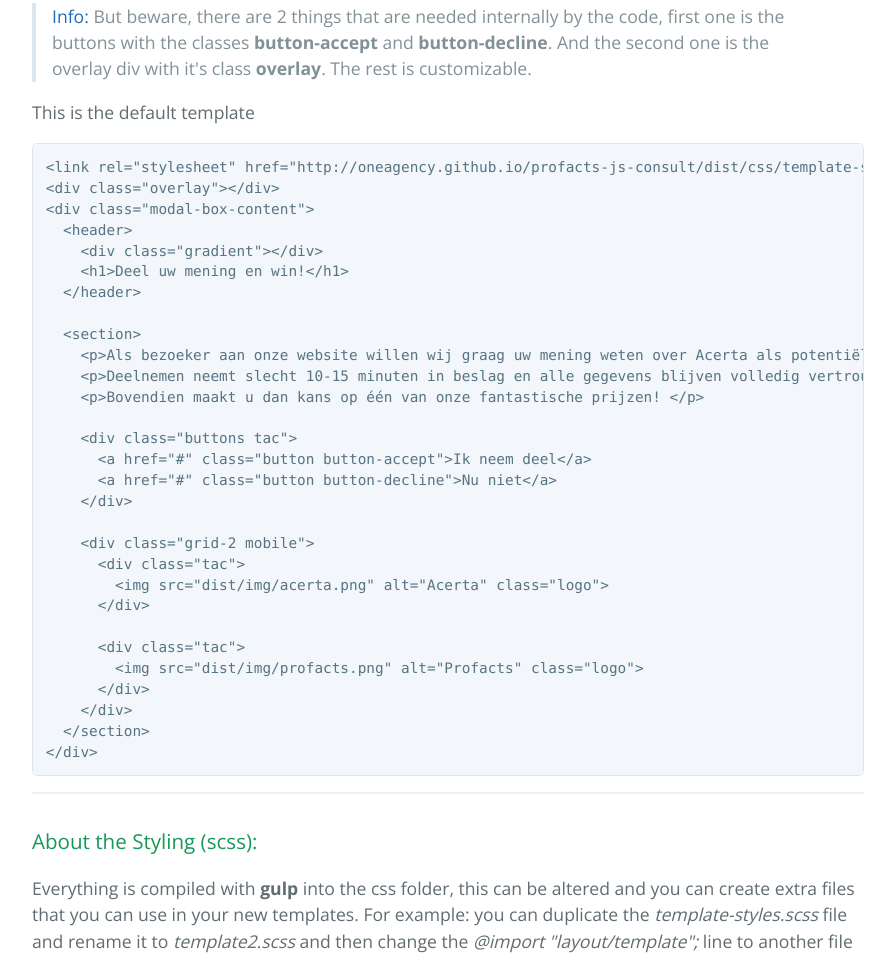
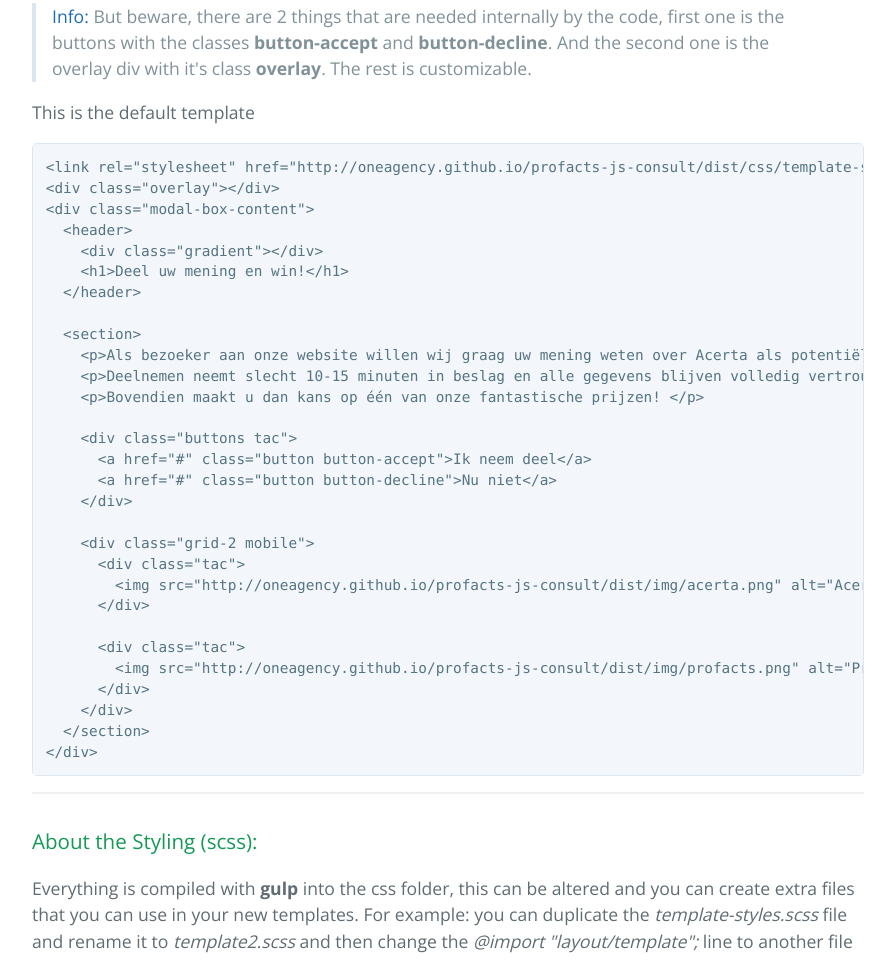
Before and after one commit to ONEAgency/profacts-js-consult, a website: page index.html in a window 1280 px wide. Shown: the part 3035-3995 px from the top of the page, without its empty margins (192-1087 px from the left). Drawn offline with nearby package versions, Linux system fonts and the light colour scheme.

Commit message:
gh-pages: doc update

```diff
--- a/index.html
+++ b/index.html
@@ -134,11 +134,11 @@
 
     &lt;div class="grid-2 mobile"&gt;
       &lt;div class="tac"&gt;
-        &lt;img src="dist/img/acerta.png" alt="Acerta" class="logo"&gt;
+        &lt;img src="http://oneagency.github.io/profacts-js-consult/dist/img/acerta.png" alt="Acerta" class="logo"&gt;
       &lt;/div&gt;
 
       &lt;div class="tac"&gt;
-        &lt;img src="dist/img/profacts.png" alt="Profacts" class="logo"&gt;
+        &lt;img src="http://oneagency.github.io/profacts-js-consult/dist/img/profacts.png" alt="Profacts" class="logo"&gt;
       &lt;/div&gt;
     &lt;/div&gt;
   &lt;/section&gt;
```
